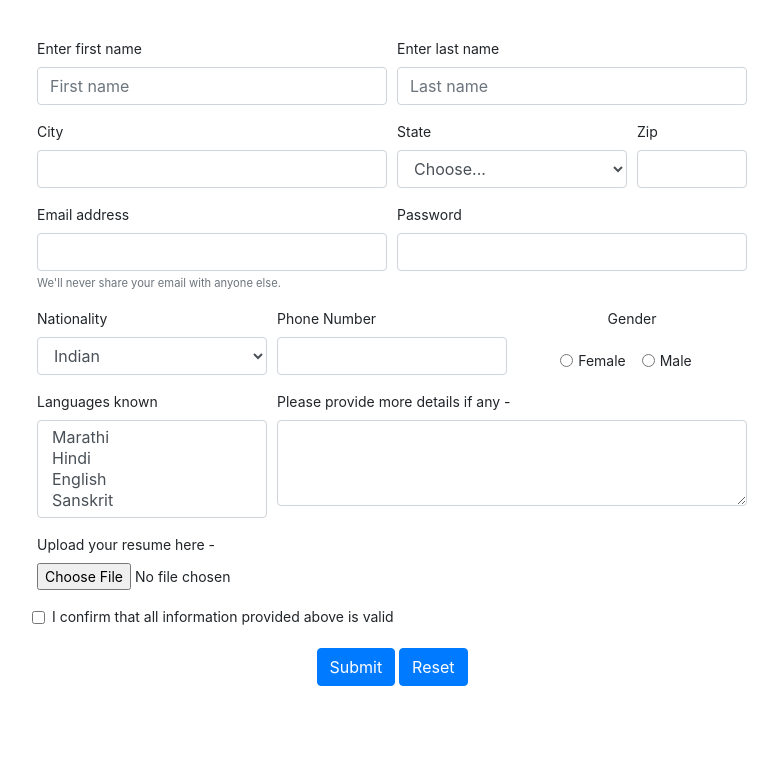
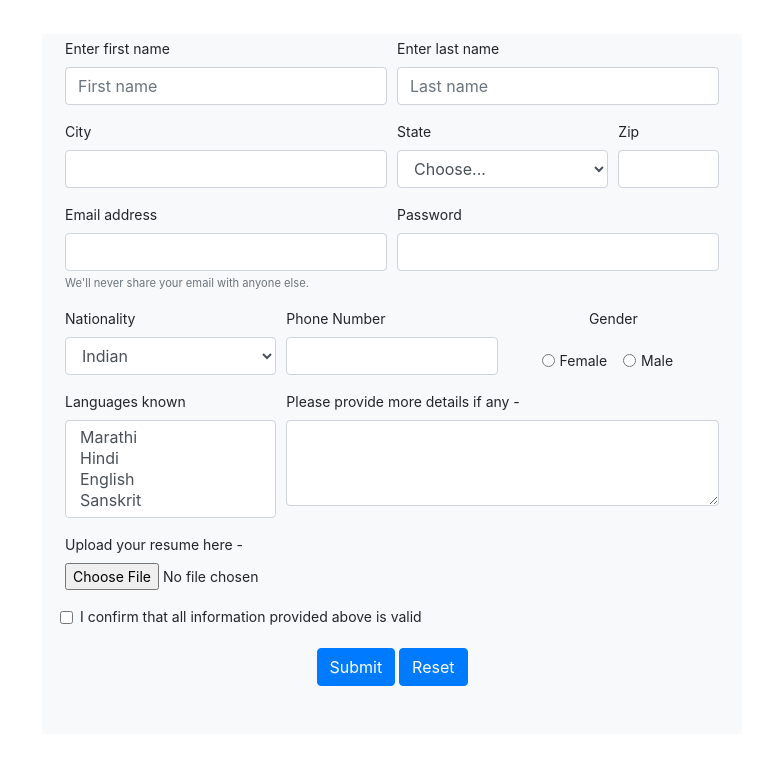
Before and after one commit to PranitaRajhans/Form-using-Bootstrap, a plain HTML site: page index.html in a window 1280 px wide. Shown: the part 86-868 px from the top of the page, without its empty margins (248-1026 px from the left). Before the commit the page ends 814 px from the top, so only its background shows below. Drawn offline with nearby package versions, Linux system fonts and the light colour scheme.

Commit message:
Update index.html

```diff
--- a/index.html
+++ b/index.html
@@ -24,7 +24,7 @@
 <body>
     <br>
     <h1 style="text-align: center; font-family: Arial, Helvetica, sans-serif;">-- Register Here --</h1>
-    <section class="mx-auto m-5" style="width: 800px;">
+    <section class="mx-auto m-5 bg-light" style="width: 700px; height: 700px;">
         <div class="container x-5 d-flex justify-content-center align-items-center" >
             <form class="form-control-sm x-5">
                 <!-- name -->
```
